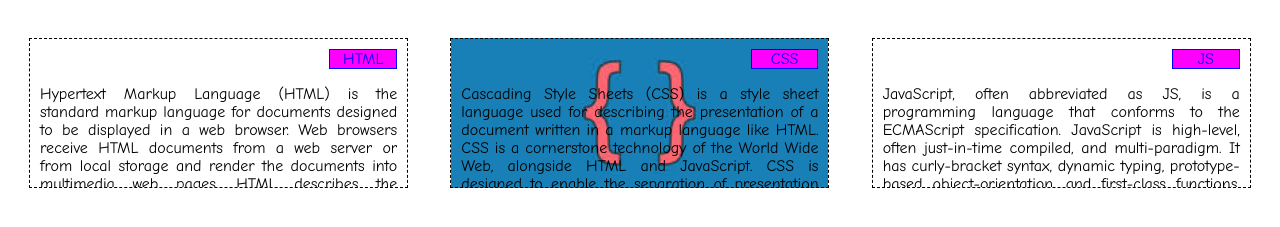
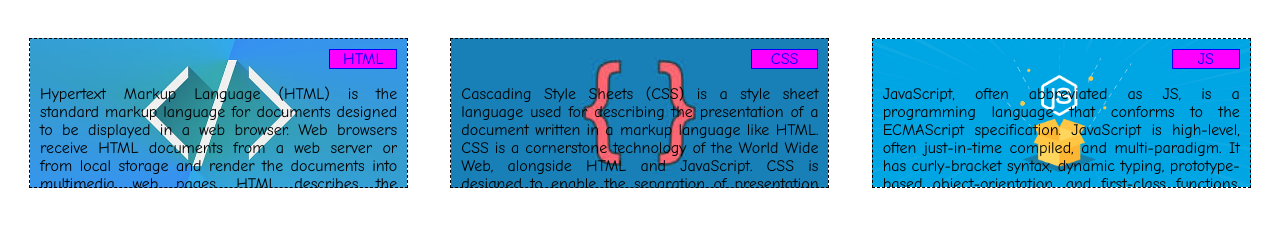
Before and after one commit to AnkitJaiswal26/Coursera-test, a plain HTML site: page index.html in a window 1280 px wide. Shown: the part 61-288 px from the top of the page. Drawn offline with Linux system fonts and the light colour scheme.

Commit message:
Update styles.css

```diff
--- a/styles.css
+++ b/styles.css
@@ -27,7 +27,7 @@ p{
 	color:black;
 }
 .html{
-    background: url(file:///html-programming-code-blue-wallpaper-preview.jpg) no-repeat;
+    background: url(html-programming-code-blue-wallpaper-preview.jpg) no-repeat;
     background-size: cover;
     background-position: center;
 }
@@ -38,7 +38,7 @@ p{
     background-repeat: no-repeat;
 }
 .js{
-    background-image: url(file:///announcement-node-lightblue-p4.png);
+    background-image: url(announcement-node-lightblue-p4.png);
     background-size: cover;
     background-position: center;
     background-repeat: no-repeat;
```
